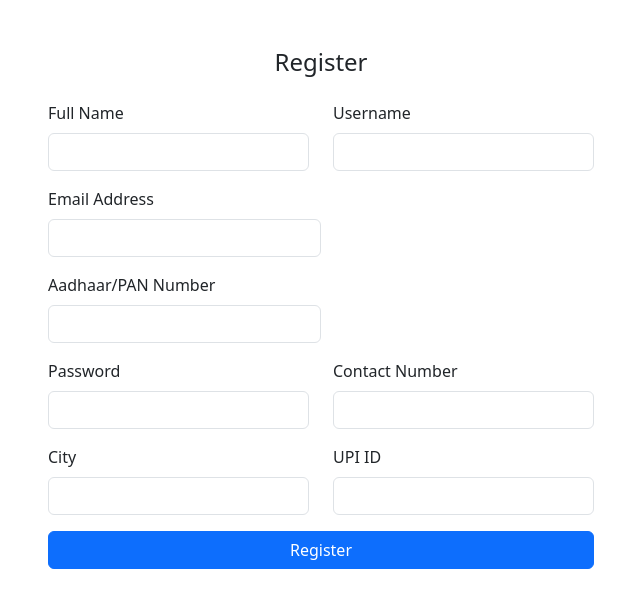
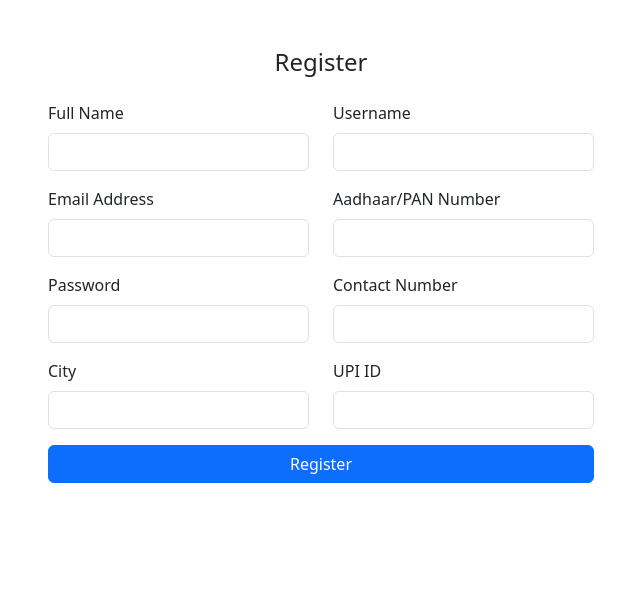
Before and after one commit to vxdnt/AirBind, a Flask app: page /register in a window 1280 px wide. Shown: the part 56-664 px from the top of the page, without its empty margins (319-959 px from the left). Run offline with Flask 3, Linux system fonts and the light colour scheme; some libraries are stand-ins or nearby versions.

Commit message:
Update register.html

```diff
--- a/templates/register.html
+++ b/templates/register.html
@@ -21,7 +21,7 @@
                     </div>
                 </div>
 
-                <div class="mb-3">
+                <div class="row">
                     <div class="col-md-6 mb-3">
                         <label class="form-label">Email Address</label>
                         <input type="email" class="form-control" name="email" required>
```
